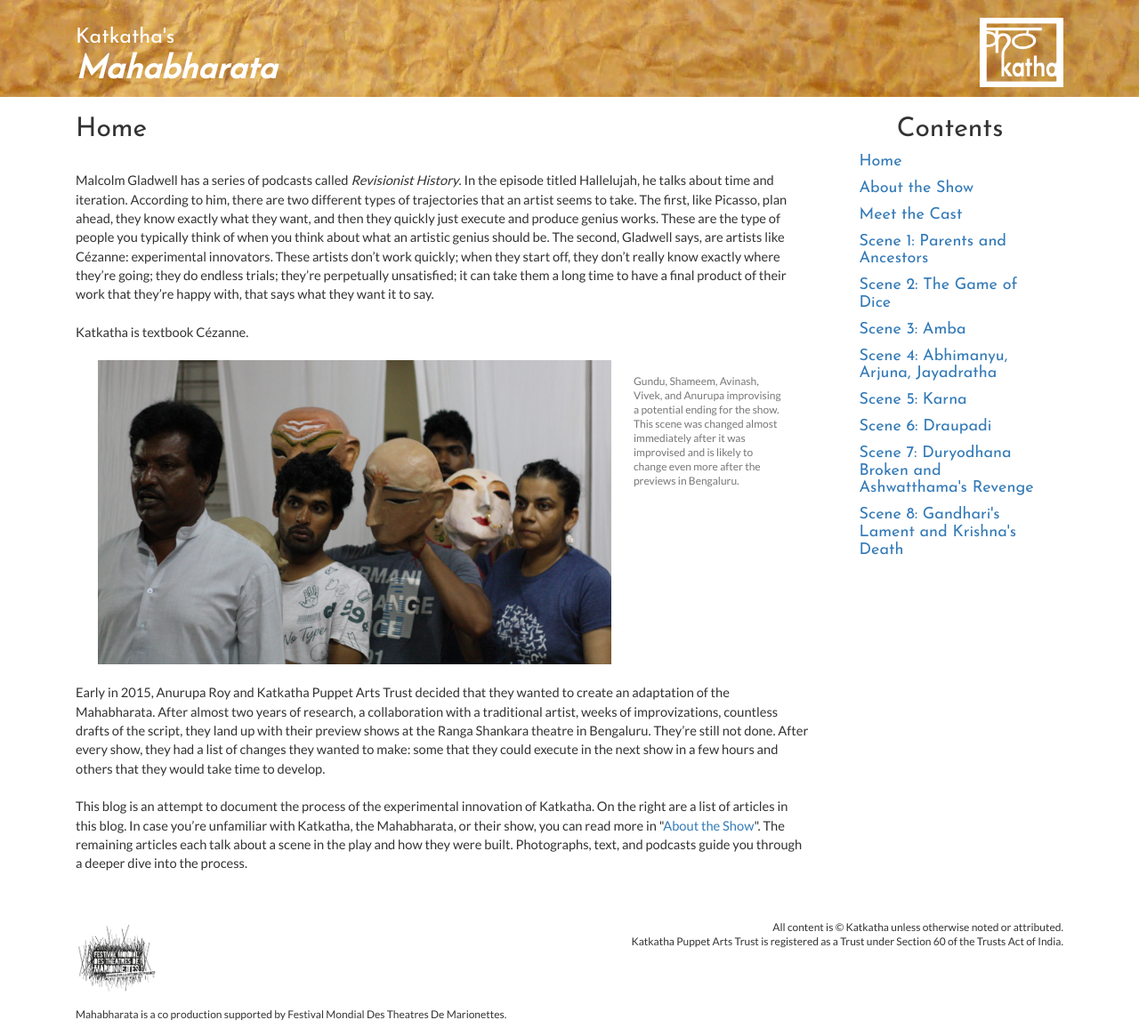
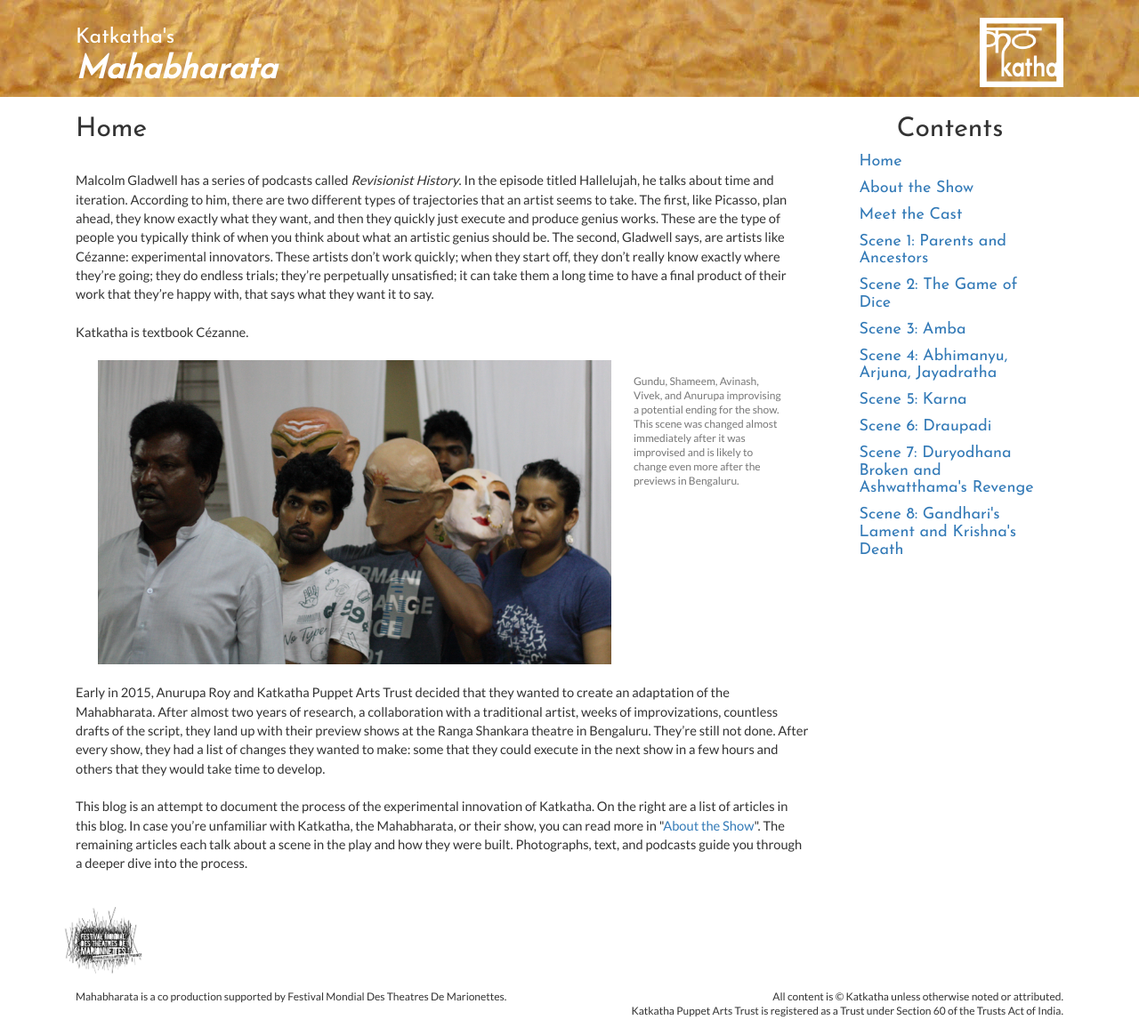
Before and after one commit to shreshthkhilani/KatkathaMahabharata, a Jekyll site: the page built from index.html, in a window 1280 px wide. Shown: the whole page at 89% size. Built offline with Jekyll 4.4.1, drawn with Linux system fonts in a browser that asks for light colours; nearby versions of some CDN libraries.

Commit message:
position 2

```diff
--- a/_includes/footer.html
+++ b/_includes/footer.html
@@ -1,8 +1,9 @@
 <div id="footer">
-	<div class="container">
+	<div class="container" align="left">
+		<img src="{{ site.baseurl }}/images/festivallogo.jpg" style="height: 78px;">
+		<br>
 		<div class="col-xs-6">
-			<img src="{{ site.baseurl }}/images/festivallogo.jpg" style="height: 78px; margin-top: 20px; display: inline-block;">
-			<p id="footerp" style="display: inline-block;">
+			<p id="footerp">
 				Mahabharata is a co production supported by Festival Mondial Des Theatres De Marionettes.
 			</p>
 		</div>
```
